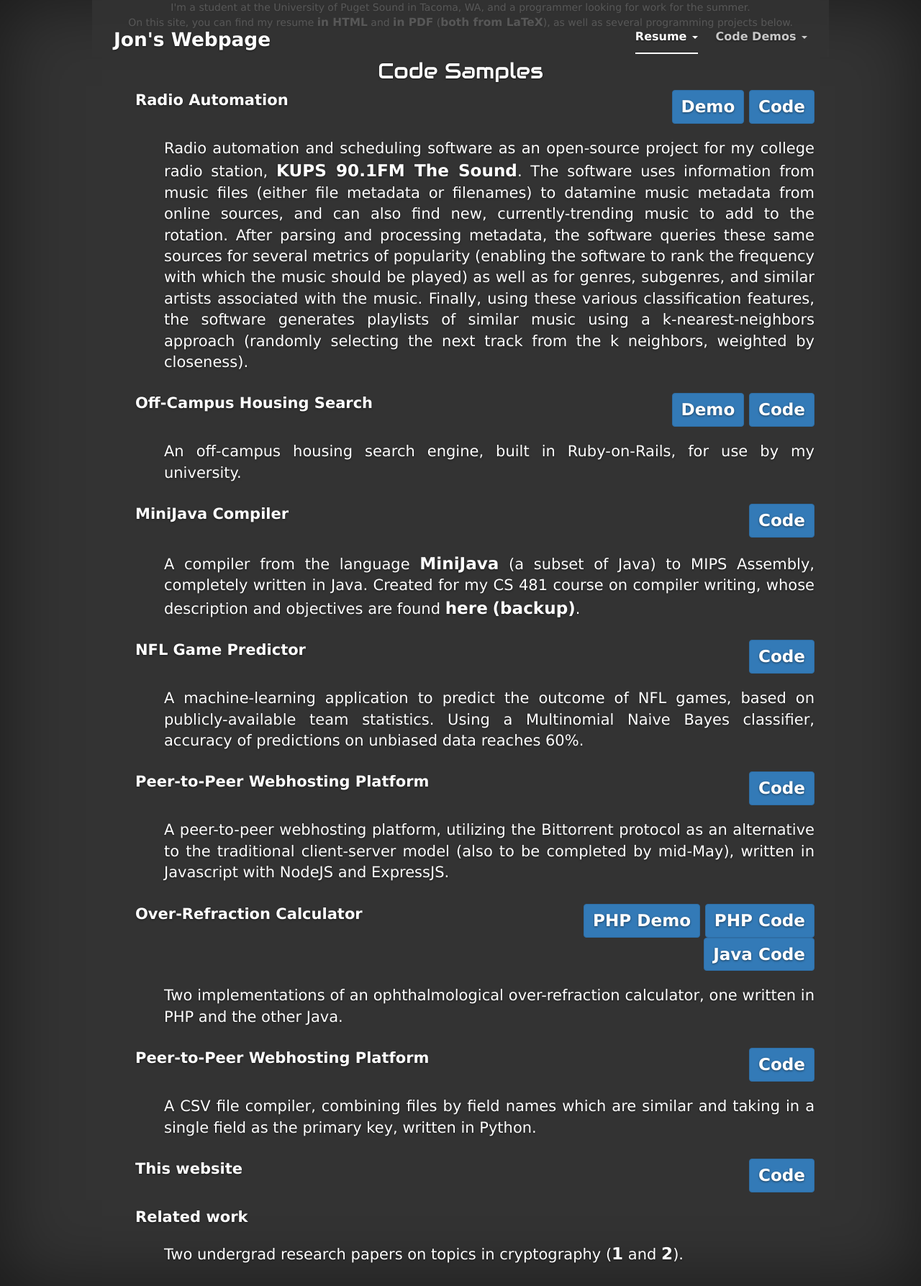
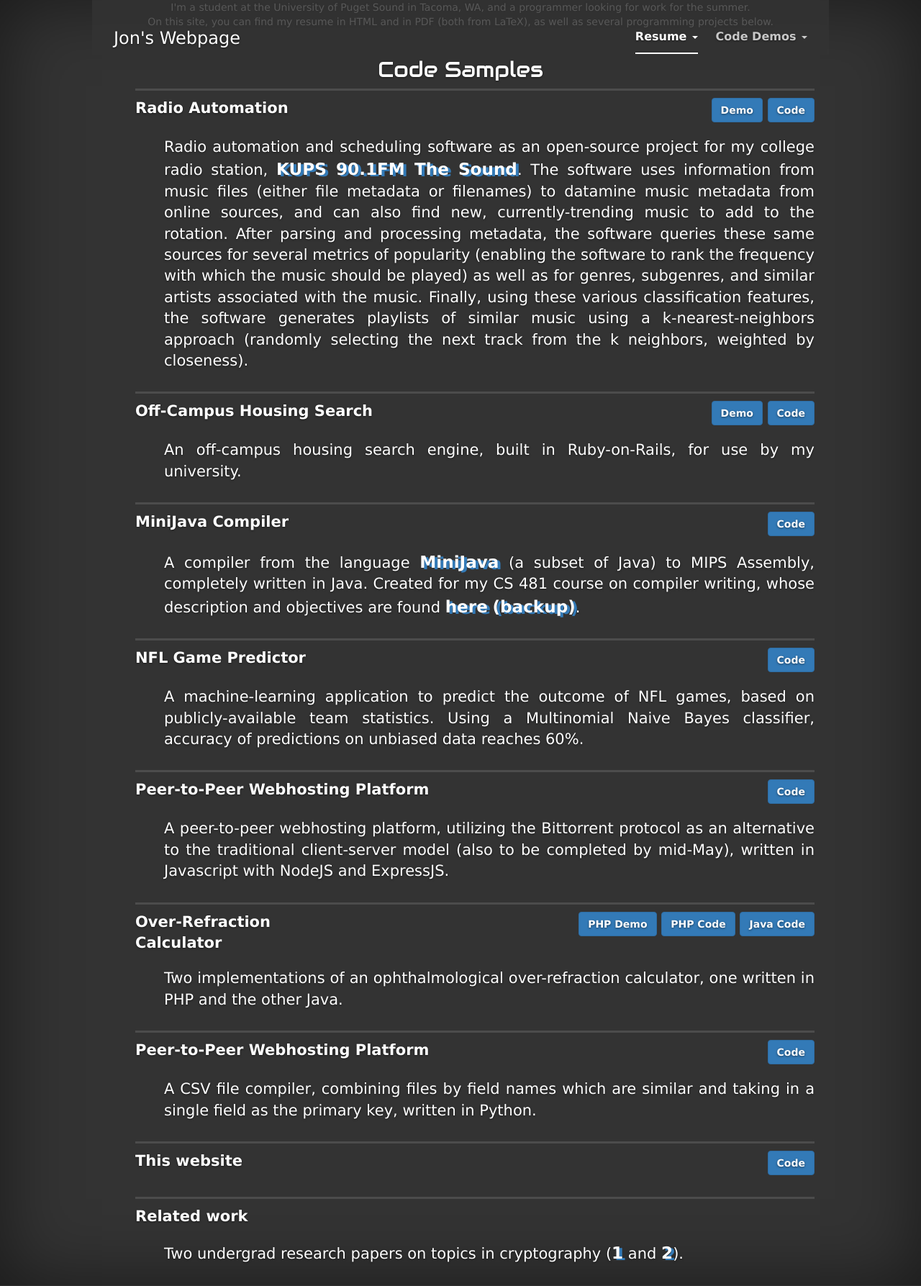
Before and after one commit to aristeia/aristeia.github.io, a PHP site: page / in a window 1280 px wide. Shown: the whole page at 72% size. Run offline with PHP 8.4, Linux system fonts and the light colour scheme.

Commit message:
finished resume extras

```diff
--- a/masthead.html
+++ b/masthead.html
@@ -3,7 +3,7 @@
   <nav>
     <ul class="nav masthead-nav">
       <li class="dropdown">
-          <a id="resumes" data-target="#" href="#" data-toggle="dropdown"  aria-haspopup="true" aria-expanded="false">
+          <a id="resumes" data-target="#" href="/index.html" data-toggle="dropdown"  aria-haspopup="true" aria-expanded="false">
 		    Resume
 		    <span class="caret"></span>
 		  </a>
@@ -14,7 +14,7 @@
 		  </ul>
 	  </li>
       <li class="dropdown">
-          <a id="code-samps" data-target="#" href="#" data-toggle="dropdown"  aria-haspopup="true" aria-expanded="false">
+          <a id="code-samps" data-target="#" href="/zarvox/index.html" data-toggle="dropdown"  aria-haspopup="true" aria-expanded="false">
 		    Code Demos
 		    <span class="caret"></span>
 		  </a>
--- a/resume/resume.css
+++ b/resume/resume.css
@@ -25,10 +25,15 @@ img {
     background: #fff;
 }
 
-a:link,
-a:visited  {
+a.emph:link,
+a.emph:visited  {
     font-weight: bold;
     font-size: 1.1em;
+    text-shadow: 4px 2px #337ab7;
+}
+
+.btn {
+    font-weight: bold;
 }
 
 
@@ -51,8 +56,10 @@ ul li ul {
     margin-bottom: 2em;
 }
 
-li {
-    margin-top: 0em;
+ul.lst li {
+    margin-top: 10px;
+    padding-top: 10px;
+    border-top: solid rgba(151,151,151,0.25);
 }
 
 ul li ul li {
--- a/resume_extras.html
+++ b/resume_extras.html
@@ -1,10 +1,10 @@
 <div id="code-samples">
   <h2 style="font-family: 'Audiowide', cursive, Veranda, serif;">Code Samples</h2>
-  <ul>
+  <ul class="lst">
     <li><div class="row"><p class="lead text-left col-xs-6"><strong>Radio Automation</strong></p>
     <p class="lead text-right col-xs-6"><a href="/zarvox/index.html" class="btn btn-primary">Demo</a> <a class="btn btn-primary" href="https://github.com/aristeia/zarvox">Code</a></p></div>
     <ul>
-      <p class="lead text-justify"> Radio automation and scheduling software as an open-source project for my college radio station, <a href='kups.net'>KUPS 90.1FM The Sound</a>. The software uses information from music files (either file metadata or filenames) to datamine music metadata from online sources, and can also find new, currently-trending music to add to the rotation. After parsing and processing metadata, the software queries these same sources for several metrics of popularity (enabling the software to rank the frequency with which the music should be played) as well as for genres, subgenres, and similar artists associated with the music. Finally, using these various classification features, the software generates playlists of similar music using a k-nearest-neighbors approach (randomly selecting the next track from the k neighbors, weighted by closeness).</p>
+      <p class="lead text-justify"> Radio automation and scheduling software as an open-source project for my college radio station, <a class="emph" href='kups.net'>KUPS 90.1FM The Sound</a>. The software uses information from music files (either file metadata or filenames) to datamine music metadata from online sources, and can also find new, currently-trending music to add to the rotation. After parsing and processing metadata, the software queries these same sources for several metrics of popularity (enabling the software to rank the frequency with which the music should be played) as well as for genres, subgenres, and similar artists associated with the music. Finally, using these various classification features, the software generates playlists of similar music using a k-nearest-neighbors approach (randomly selecting the next track from the k neighbors, weighted by closeness).</p>
       </ul></li>
 
     <li><div class="row"><p class="lead text-left col-xs-6"><strong>Off-Campus Housing Search</strong></p>
@@ -16,7 +16,7 @@
     <li><div class="row"><p class="lead text-left col-xs-6"><strong>MiniJava Compiler</strong></p>
     <p class="lead text-right col-xs-6"><a class="btn btn-primary" href="https://gitlab.com/aristeia/481">Code</a></p></div>
     <ul>
-      <p class="lead text-justify"> A compiler from the language <a href="http://www.cambridge.org/us/features/052182060X/index.html">MiniJava</a> (a subset of Java) to MIPS Assembly, completely written in Java. Created for my CS 481 course on compiler writing, whose description and objectives are found <a href="http://www.math.ups.edu/~matthews/Syllabi/CSCI481_May2006.pdf">here</a> <a href="/CSCI481_May2006.pdf">(backup)</a>.</p>
+      <p class="lead text-justify"> A compiler from the language <a class="emph" href="http://www.cambridge.org/us/features/052182060X/index.html">MiniJava</a> (a subset of Java) to MIPS Assembly, completely written in Java. Created for my CS 481 course on compiler writing, whose description and objectives are found <a class="emph" href="http://www.math.ups.edu/~matthews/Syllabi/CSCI481_May2006.pdf">here</a> <a class="emph" href="/CSCI481_May2006.pdf">(backup)</a>.</p>
       </ul></li>
 
     <li><div class="row"><p class="lead text-left col-xs-6"><strong>NFL Game Predictor</strong></p>
@@ -31,10 +31,10 @@
       <p class="lead text-justify"> A peer-to-peer webhosting platform, utilizing the Bittorrent protocol as an alternative to the traditional client-server model (also to be completed by mid-May), written in Javascript with NodeJS and ExpressJS.</p>
       </ul></li>
 
-    <li><div class="row"><p class="lead text-left col-xs-6"><strong>Over-Refraction Calculator</strong></p>
-    <p class="lead text-right col-xs-6"><a href="/php/index.php" class="btn btn-primary">PHP Demo</a> <a class="btn btn-primary" href="https://github.com/aristeia/over_refraction_php">PHP Code</a> <a class="btn btn-primary" href="https://github.com/aristeia/over_refraction">Java Code</a></p></div>
+    <li><div class="row"><p class="lead text-left col-xs-4"><strong>Over-Refraction Calculator</strong></p>
+    <p class="lead text-right col-xs-8"><a href="/php/index.php" class="btn btn-primary">PHP Demo</a> <a class="btn btn-primary" href="https://github.com/aristeia/over_refraction_php">PHP Code</a> <a class="btn btn-primary" href="https://github.com/aristeia/over_refraction">Java Code</a></p></div>
     <ul>
-      <p class="lead text-justify"> Two implementations of an ophthalmological over-refraction calculator, one written in PHP and the other Java.<!--  <a href="/over_refraction/doc/index.html">(with documentation)</a>. --></p>
+      <p class="lead text-justify"> Two implementations of an ophthalmological over-refraction calculator, one written in PHP and the other Java.<!--  <a class="emph" href="/over_refraction/doc/index.html">(with documentation)</a>. --></p>
       </ul></li>
 
     <li><div class="row"><p class="lead text-left col-xs-6"><strong>Peer-to-Peer Webhosting Platform</strong></p>
@@ -68,6 +68,6 @@
        </dl> -->
     <li><p class="lead text-left"><strong>Related work</strong></p>
     <ul>
-      <p class="lead text-justify"> Two undergrad research papers on topics in cryptography (<a href="/1.pdf">1</a> and <a href="/2.pdf">2</a>).</p>
+      <p class="lead text-justify"> Two undergrad research papers on topics in cryptography (<a class="emph" href="/1.pdf">1</a> and <a class="emph" href="/2.pdf">2</a>).</p>
       </ul></li>
 </div>
```
Also changed, not shown: 2 other files.
